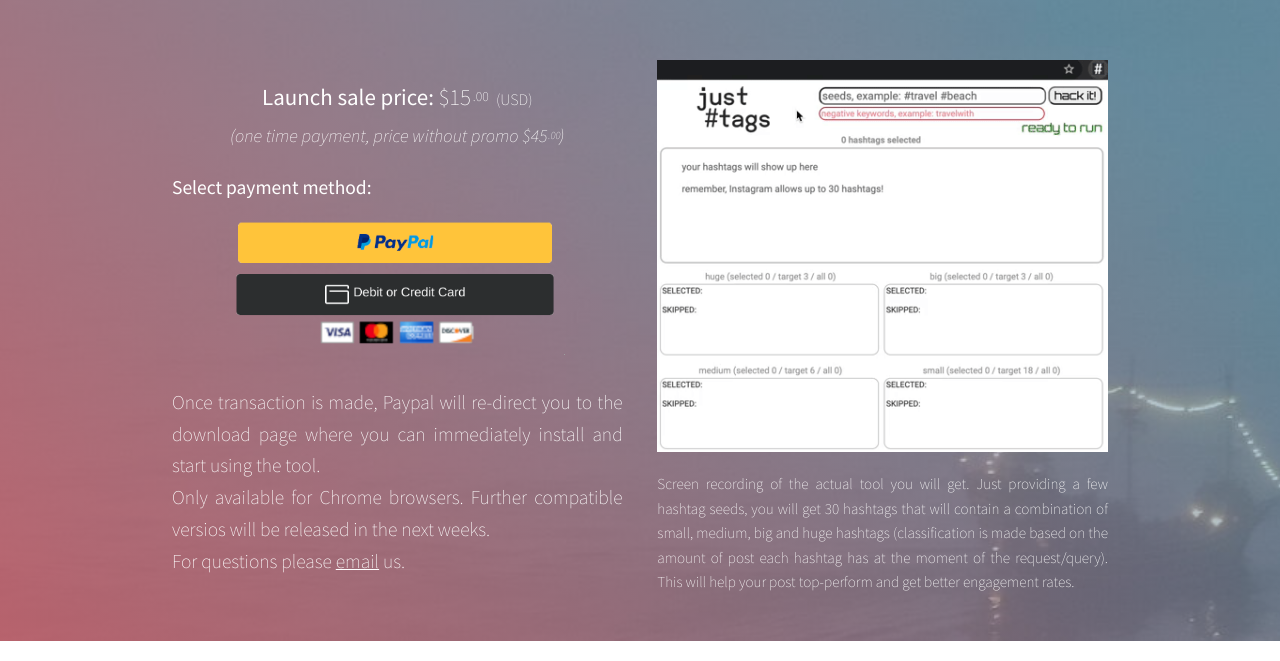
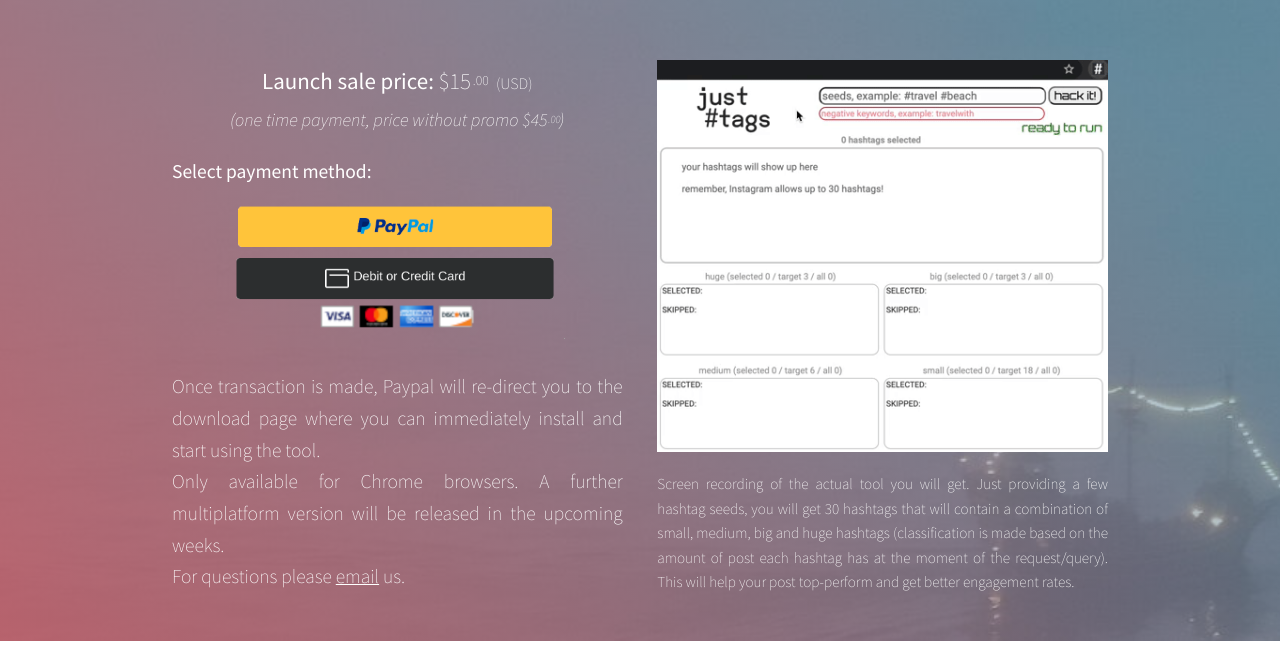
Before and after one commit to dreamsof/dreamsof.github.io, a plain HTML site: page checkout.html in a window 1280 px wide. Shown: the part 159-820 px from the top of the page. Drawn offline with Linux system fonts and the light colour scheme.

Commit message:
Update checkout.html

```diff
--- a/checkout.html
+++ b/checkout.html
@@ -2177,7 +2177,7 @@
                                 <p id="text14">
                                     <span>Once transaction is made, Paypal will re-direct you to the download page where you can immediately install and start using the tool. </span>
                                     <br/>
-                                    <span>Only available for Chrome browsers. Further compatible versios will be released in the next weeks.</span>
+                                    <span>Only available for Chrome browsers. A further multiplatform version will be released in the upcoming weeks.</span>
                                     <br/>
                                     <span>
                                         For questions please <a href="mailto:justtagsco@gmail.com">email</a>
```
